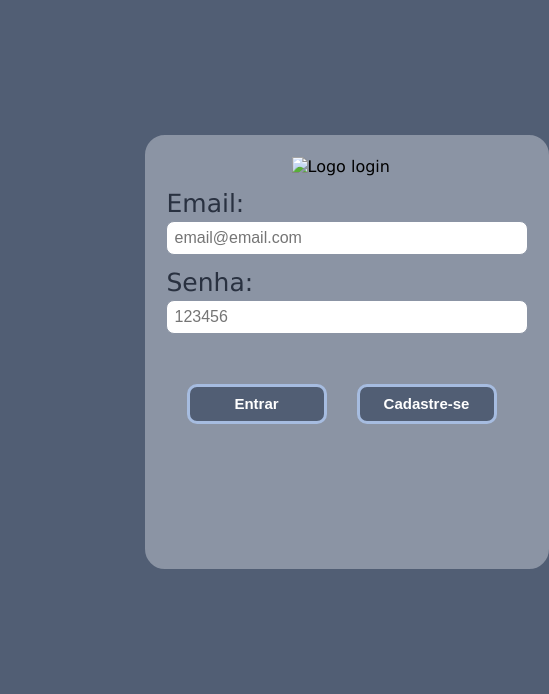
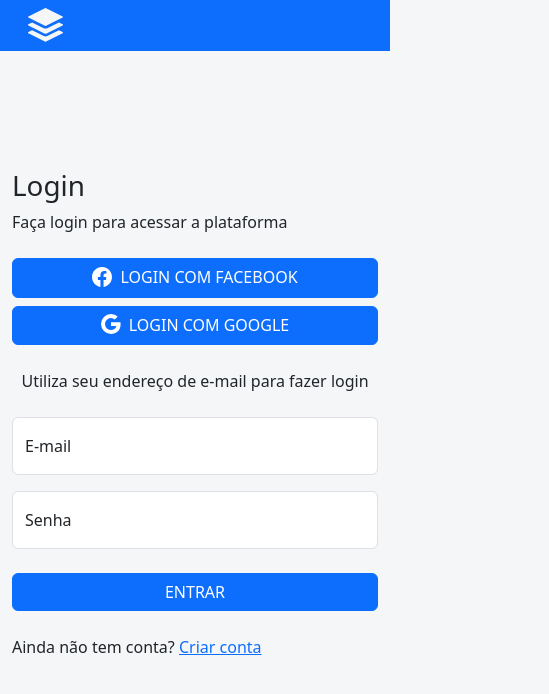
Before and after one commit to Leokrindges/API_lista_de_recados, a plain HTML site: page index.html in a window 390 px wide. Shown: the whole page, 549 px wide, since content can reach past the window. Drawn offline with nearby package versions, Linux system fonts and the light colour scheme.

Commit message:
refatorado para deixar responsivo com Bootstrap

```diff
--- a/index.html
+++ b/index.html
@@ -5,23 +5,84 @@
     <meta charset="UTF-8">
     <meta name="viewport" content="width=device-width, initial-scale=1.0">
     <title>Login</title>
-    <link rel="stylesheet" href="./style/style.css">
+    <link href="https://cdn.jsdelivr.net/npm/bootstrap@5.3.2/dist/css/bootstrap.min.css" rel="stylesheet"
+        integrity="sha384-T3c6CoIi6uLrA9TneNEoa7RxnatzjcDSCmG1MXxSR1GAsXEV/Dwwykc2MPK8M2HN" crossorigin="anonymous">
+
+    <link rel="stylesheet" href="https://cdn.jsdelivr.net/npm/bootstrap-icons@1.11.3/font/bootstrap-icons.min.css">
+
+    <link rel="stylesheet" href="./style/index.css">
 </head>
 
+
 <body>
-    <div class="divLogin">
-        <img class="logo" src="assets/logo-login.png" alt="Logo login">
-        <form onsubmit="login(event)" id="login">
-            <label class="labelLogin" for="email">Email:</label>
-            <input class="login" type="email" name="email" id="email" placeholder="email@email.com" required>
-            <label class="labelLogin" for="senha">Senha:</label>
-            <input class="login" type="password" name="senha" id="senha" placeholder="123456" required minlength="6">
-            <button class=" button buttonEntrar" type="submit">Entrar</button>
-            <button class="button buttonCadastrar" type="#">Cadastre-se</button>
-            <div id="loginInvalido">
+    <header>
+        <nav class="navbar navbar-expand-lg bg-primary fixed-top">
+            <div class="container-fluid">
+                <svg xmlns="http://www.w3.org/2000/svg" width="35" height="35" fill="#F4F6F8" class="bi bi-stack ms-3"
+                    viewBox="0 0 16 16">
+                    <path
+                        d="m14.12 10.163 1.715.858c.22.11.22.424 0 .534L8.267 15.34a.6.6 0 0 1-.534 0L.165 11.555a.299.299 0 0 1 0-.534l1.716-.858 5.317 2.659c.505.252 1.1.252 1.604 0l5.317-2.66zM7.733.063a.6.6 0 0 1 .534 0l7.568 3.784a.3.3 0 0 1 0 .535L8.267 8.165a.6.6 0 0 1-.534 0L.165 4.382a.299.299 0 0 1 0-.535z" />
+                    <path
+                        d="m14.12 6.576 1.715.858c.22.11.22.424 0 .534l-7.568 3.784a.6.6 0 0 1-.534 0L.165 7.968a.299.299 0 0 1 0-.534l1.716-.858 5.317 2.659c.505.252 1.1.252 1.604 0z" />
+                </svg>
+                <!-- <h4>Olá, <span id="bem_vindo"></span></h4> -->
             </div>
-        </form>
-    </div>
+        </nav>
+    </header>
+    <main>
+        <div class="container d-flex justify-content-center align-items-center vh-100">
+            <div class="row justify-content-center vw-100">
+                <div class="col-12 col-md-9 col-lg-7 ">
+                    <h1 class="text-secundário">Login</h1>
+                    <p class="text-start">Faça login para acessar a plataforma</p>
+
+                    <div class="row">
+                        <div class="col-12 col-lg-6 mt-2 mt-lg-0">
+                            <button type="button" class="btn btn-primary w-100 text-uppercase "><svg
+                                    xmlns="http://www.w3.org/2000/svg" width="20" height="20" fill="currentColor"
+                                    class="bi bi-facebook me-2 mb-1" viewBox="0 0 16 16">
+                                    <path
+                                        d="M16 8.049c0-4.446-3.582-8.05-8-8.05C3.58 0-.002 3.603-.002 8.05c0 4.017 2.926 7.347 6.75 7.951v-5.625h-2.03V8.05H6.75V6.275c0-2.017 1.195-3.131 3.022-3.131.876 0 1.791.157 1.791.157v1.98h-1.009c-.993 0-1.303.621-1.303 1.258v1.51h2.218l-.354 2.326H9.25V16c3.824-.604 6.75-3.934 6.75-7.951" />
+                                </svg>Login com Facebook</button>
+                        </div>
+                        <div class="col-12 col-lg-6 mt-2 mt-lg-0">
+                            <button type="button" class="btn btn-primary w-100 text-uppercase"><svg
+                                    xmlns="http://www.w3.org/2000/svg" width="20" height="20" fill="currentColor"
+                                    class="bi bi-google me-2 mb-1" viewBox="0 0 16 16">
+                                    <path
+                                        d="M15.545 6.558a9.4 9.4 0 0 1 .139 1.626c0 2.434-.87 4.492-2.384 5.885h.002C11.978 15.292 10.158 16 8 16A8 8 0 1 1 8 0a7.7 7.7 0 0 1 5.352 2.082l-2.284 2.284A4.35 4.35 0 0 0 8 3.166c-2.087 0-3.86 1.408-4.492 3.304a4.8 4.8 0 0 0 0 3.063h.003c.635 1.893 2.405 3.301 4.492 3.301 1.078 0 2.004-.276 2.722-.764h-.003a3.7 3.7 0 0 0 1.599-2.431H8v-3.08z" />
+                                </svg>Login com Google</button>
+                        </div>
+                    </div>
+                    <p class="text-center my-4">Utiliza seu endereço de e-mail para fazer login</p>
+
+                    <form onsubmit="login(event)" id="login">
+                        <div class="form-floating mb-3">
+                            <input type="email" class="form-control" name="email" id="email" placeholder="name@mail.com"
+                                required>
+                            <label for="email">E-mail</label>
+                        </div>
+                        <div class="form-floating">
+                            <input type="password" class="form-control" name="senha" id="senha" placeholder="Password"
+                                required minlength="6">
+                            <label for="senha">Senha</label>
+                        </div>
+                        <button type="submit" class="btn btn-primary w-100 text-uppercase mt-4">Entrar</button>
+
+                        <div class="text-danger" id="loginInvalido">
+                        </div>
+                        <p class="mt-4" data-bs-target="#register-modal">Ainda não tem conta? <a href="./criar-conta.html">Criar conta</a>
+                    </form>
+
+                </div>
+            </div>
+        </div>
+    </main>
+
+
+    <script src="https://cdn.jsdelivr.net/npm/bootstrap@5.3.2/dist/js/bootstrap.bundle.min.js"
+        integrity="sha384-C6RzsynM9kWDrMNeT87bh95OGNyZPhcTNXj1NW7RuBCsyN/o0jlpcV8Qyq46cDfL"
+        crossorigin="anonymous"></script>
     <script src="https://cdn.jsdelivr.net/npm/axios/dist/axios.min.js"></script>
     <script src="src/script.js"></script>
 </body>
```
Also changed, not shown: style/index.css (renamed from style/criar-conta.css).
